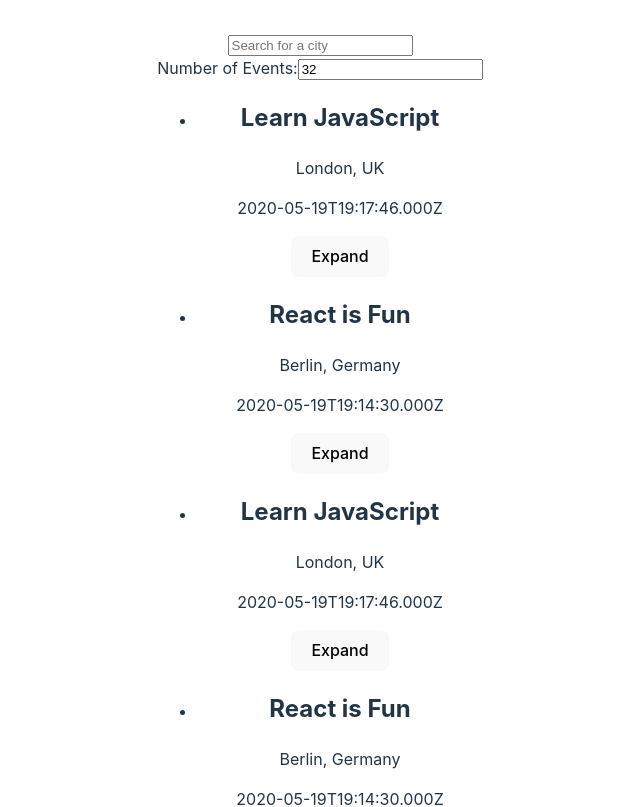
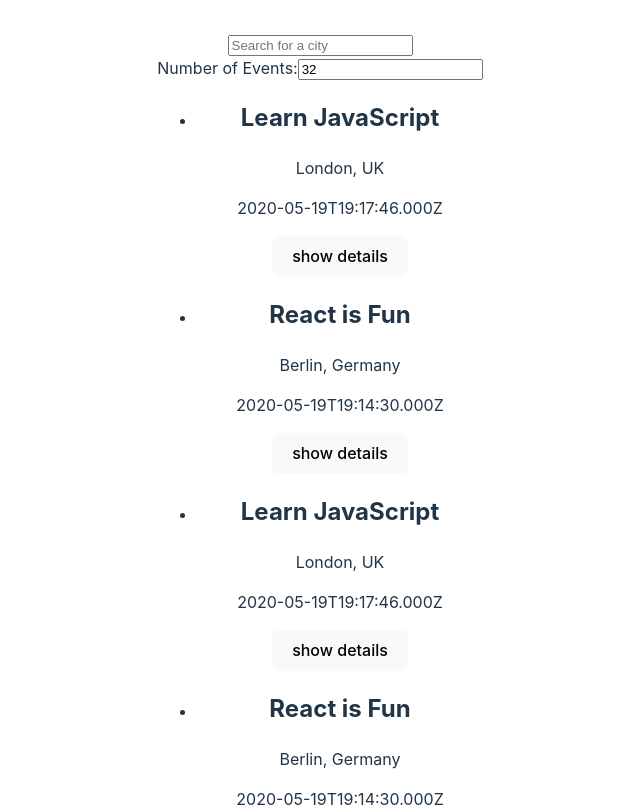
Before and after one commit to nimkus/meet, a React (Vite) app: page / in a window 1280 px wide. Shown: the top 807 px of the page, without its empty margins (320-960 px from the left). Built offline with nearby package versions, Linux system fonts and the light colour scheme.

Commit message:
updated UI

```diff
--- a/src/components/Event.jsx
+++ b/src/components/Event.jsx
@@ -17,7 +17,7 @@ const Event = ({ event }) => {
         </div>
       )}
 
-      <button onClick={() => setIsExpanded(!isExpanded)}>{isExpanded ? 'Collapse' : 'Expand'}</button>
+      <button onClick={() => setIsExpanded(!isExpanded)}>{isExpanded ? 'hide details' : 'show details'}</button>
     </li>
   );
 };
```
